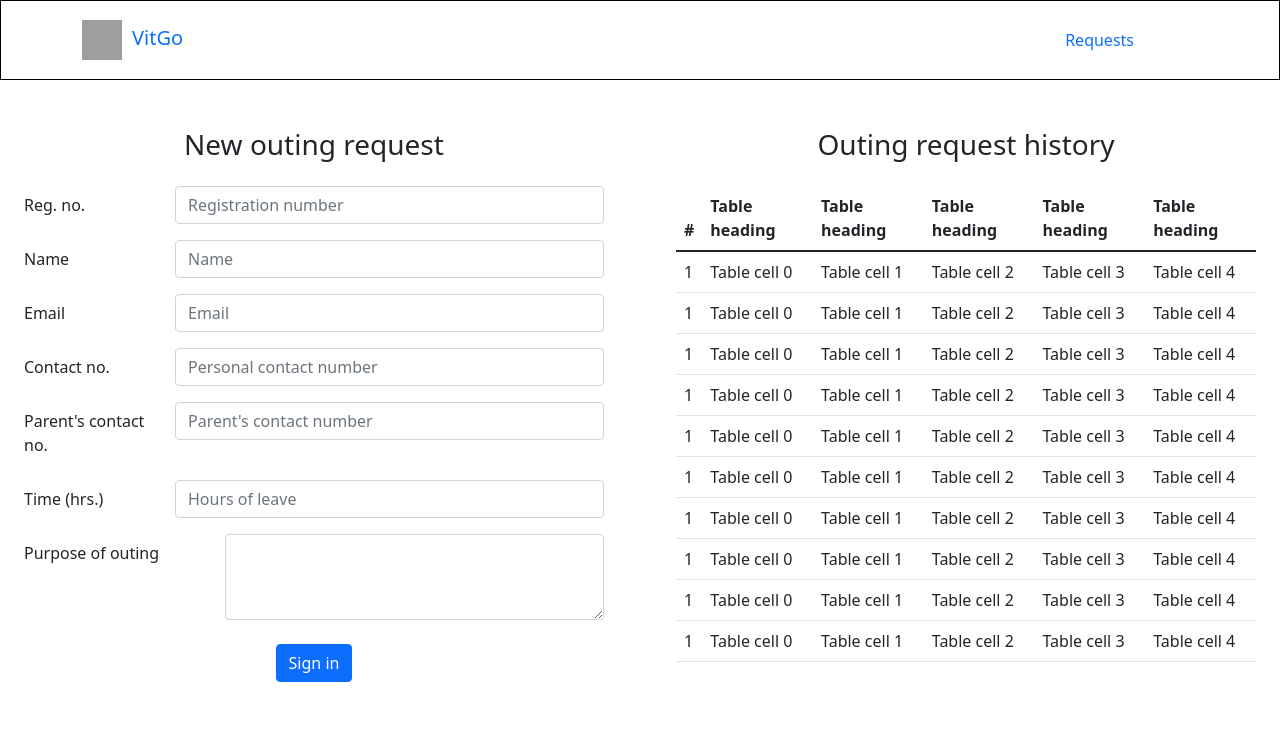
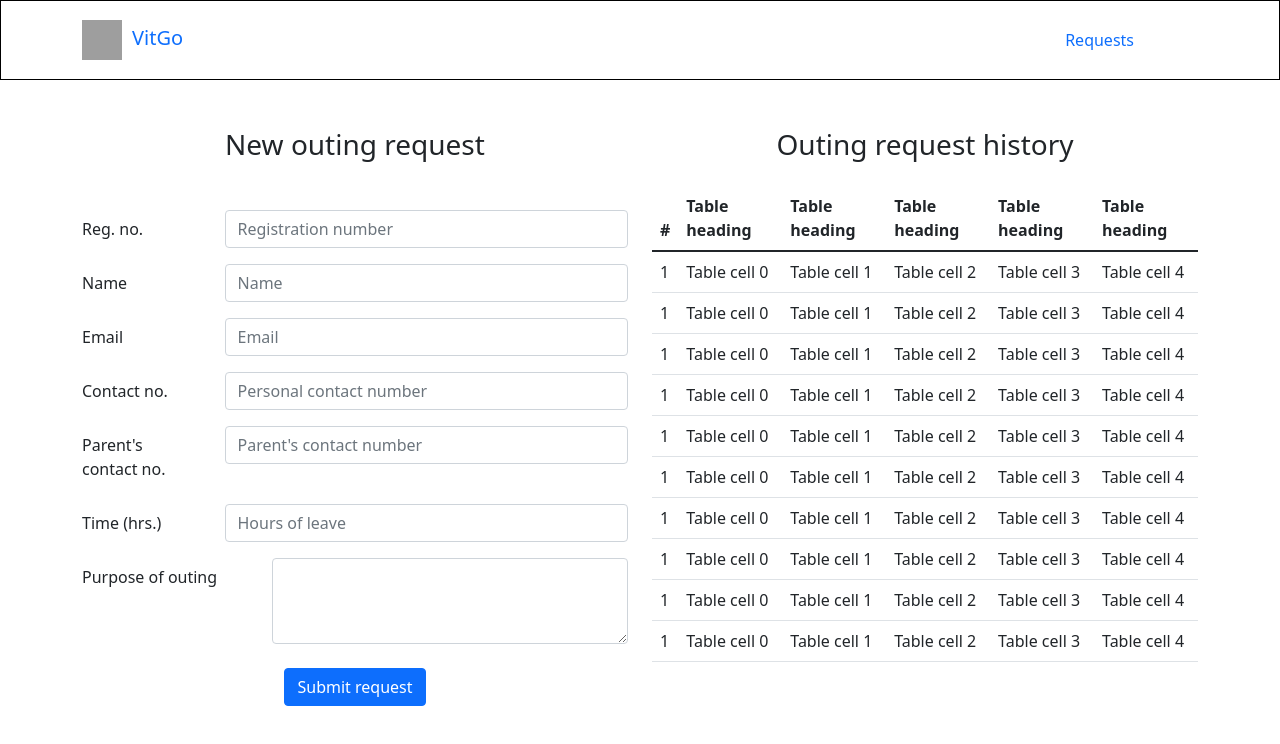
Before and after one commit to arghyab0/VITGo, a React (Create React App) app: page /requests in a window 1280 px wide. Shown: the top 744 px of the page. Built offline with nearby package versions, Linux system fonts and the light colour scheme; grey boxes are pictures that could not be loaded; some icons are missing.

Commit message:
style: minor style changes in reuqest comp

```diff
--- a/src/components/RequestForm.jsx
+++ b/src/components/RequestForm.jsx
@@ -70,7 +70,7 @@ const RequestForm = () => {
 
         <Form.Group as={Row}>
           <Col className="d-flex justify-content-center">
-            <Button type="submit">Sign in</Button>
+            <Button type="submit">Submit request</Button>
           </Col>
         </Form.Group>
       </Form>
--- a/src/pages/Requests.jsx
+++ b/src/pages/Requests.jsx
@@ -6,24 +6,22 @@ import OutingHistory from "../components/OutingHistory";
 const Requests = () => {
   return (
     <>
-      <Row>
-        <Col md={6} className="mt-5">
-          <Container>
-            <h3 className="d-flex justify-content-center mb-4">
+      <Container>
+        <Row>
+          <Col md={6} className="mt-5 mb-3">
+            <h3 className="d-flex justify-content-center mb-5">
               New outing request
             </h3>
             <RequestForm />
-          </Container>
-        </Col>
-        <Col md={6} className="mt-5">
-          <Container>
+          </Col>
+          <Col md={6} className="mt-5 mb-3">
             <h3 className="d-flex justify-content-center mb-4">
               Outing request history
             </h3>
             <OutingHistory />
-          </Container>
-        </Col>
-      </Row>
+          </Col>
+        </Row>
+      </Container>
     </>
   );
 };
```
